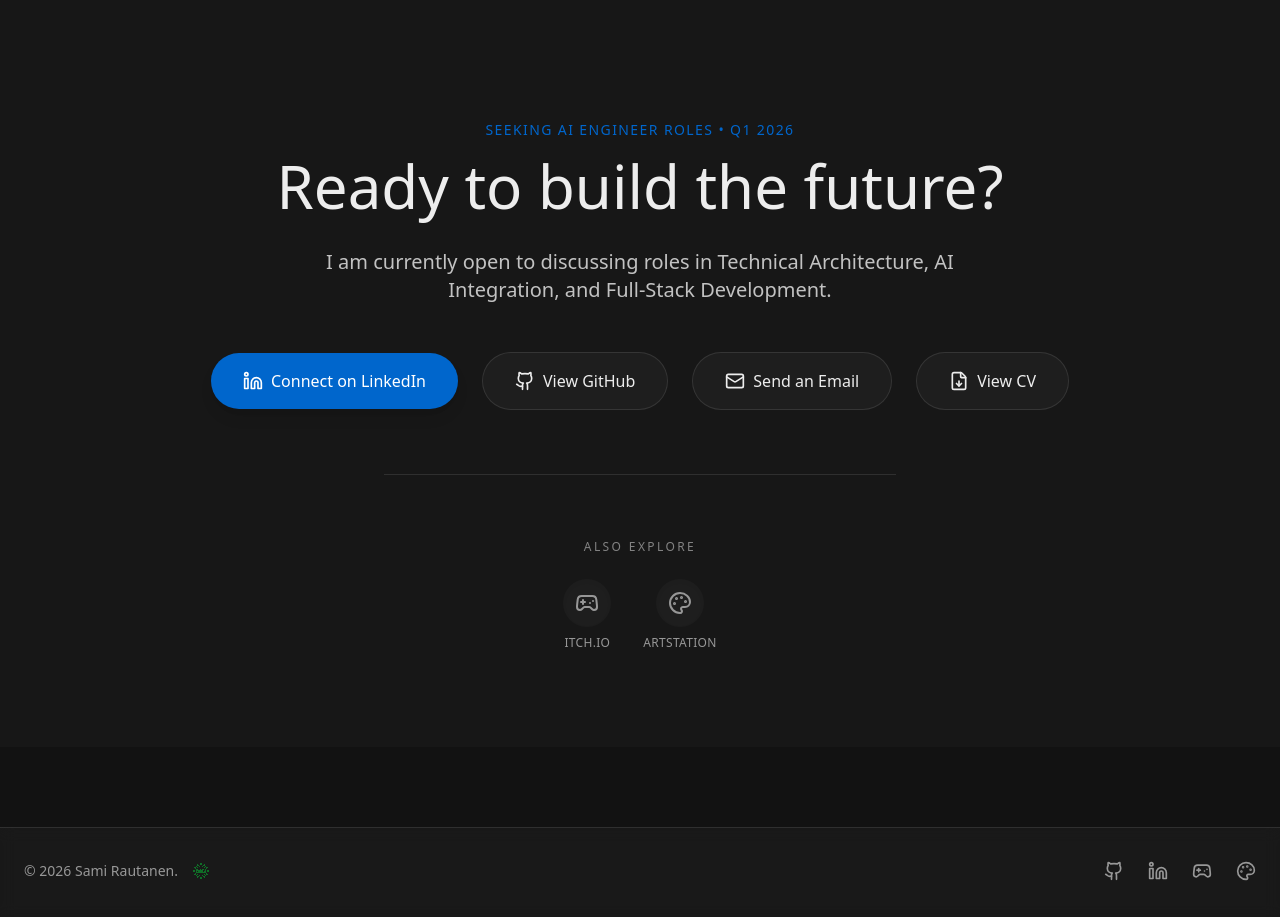
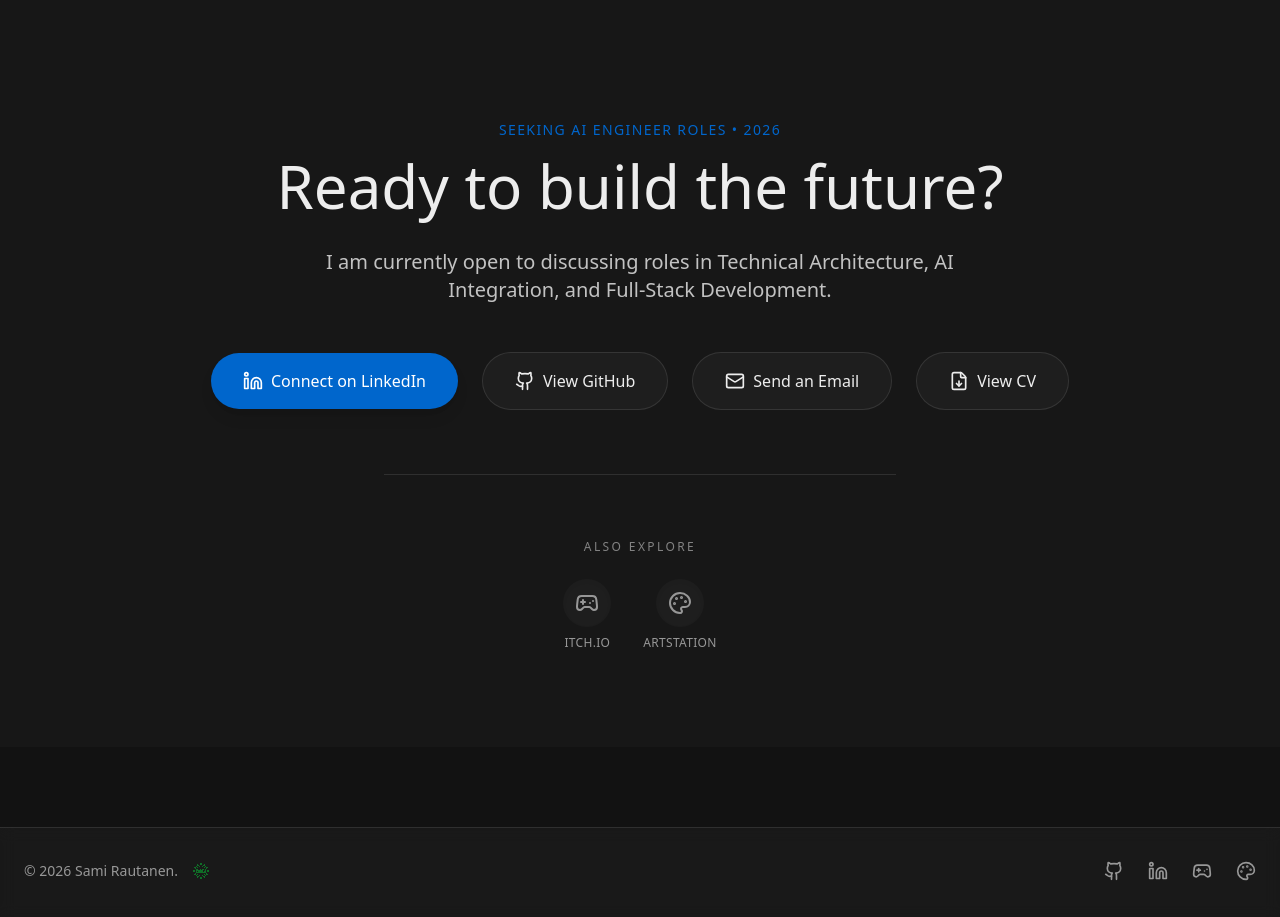
Before and after one commit to Samrude1/Portfolio, a Next.js app: page / in a window 1280 px wide. Shown: the part 4880-5797 px from the top of the page. Built offline with nearby package versions, Linux system fonts and the light colour scheme; no server answers.

Commit message:
content: update seeking roles text to 2026

```diff
--- a/src/components/Contact.tsx
+++ b/src/components/Contact.tsx
@@ -19,7 +19,7 @@ export default function Contact() {
                     className="tracking-widest text-sm font-medium mb-4 block"
                     style={{ color: 'var(--primary)' }}
                 >
-                    SEEKING AI ENGINEER ROLES • Q1 2026
+                    SEEKING AI ENGINEER ROLES • 2026
                 </span>
                 <h2
                     className="text-4xl md:text-6xl font-light mb-8"
```
